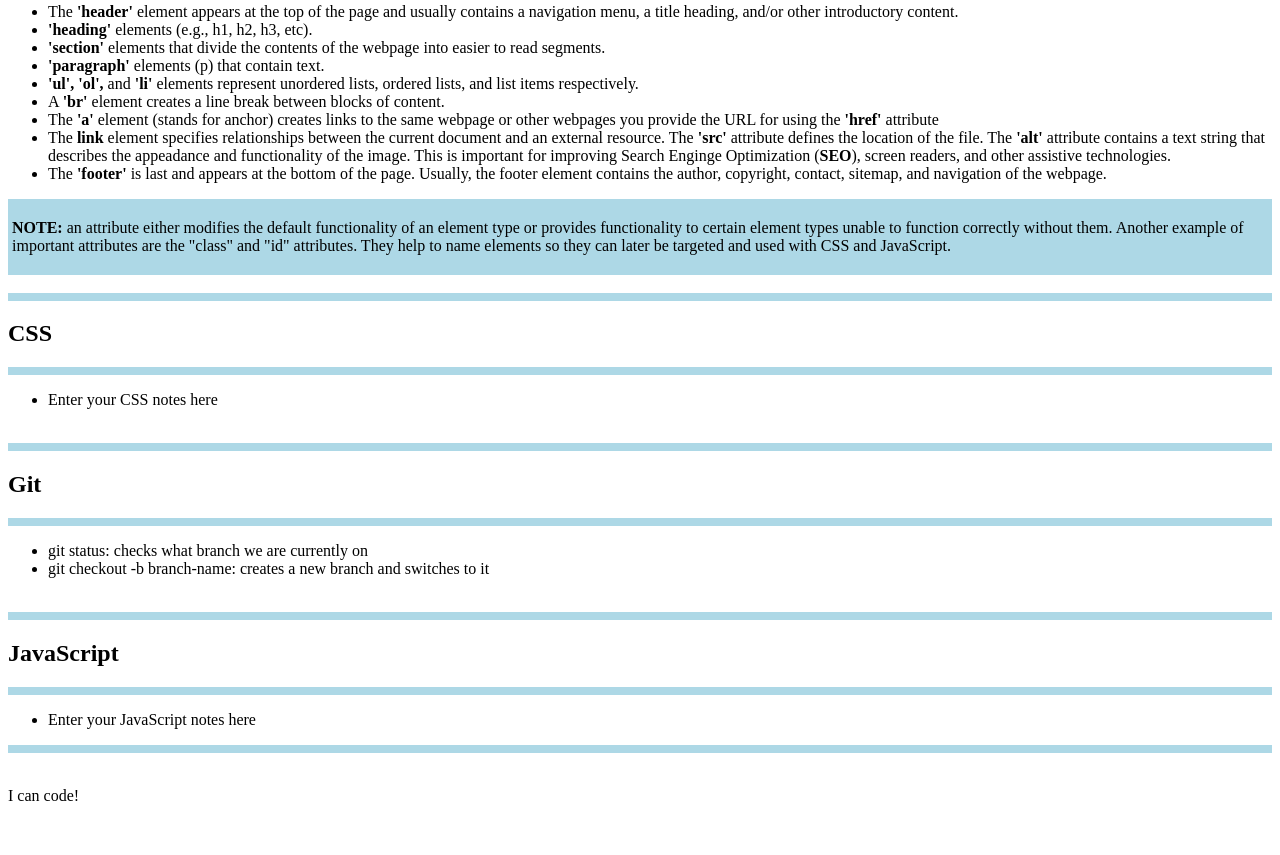
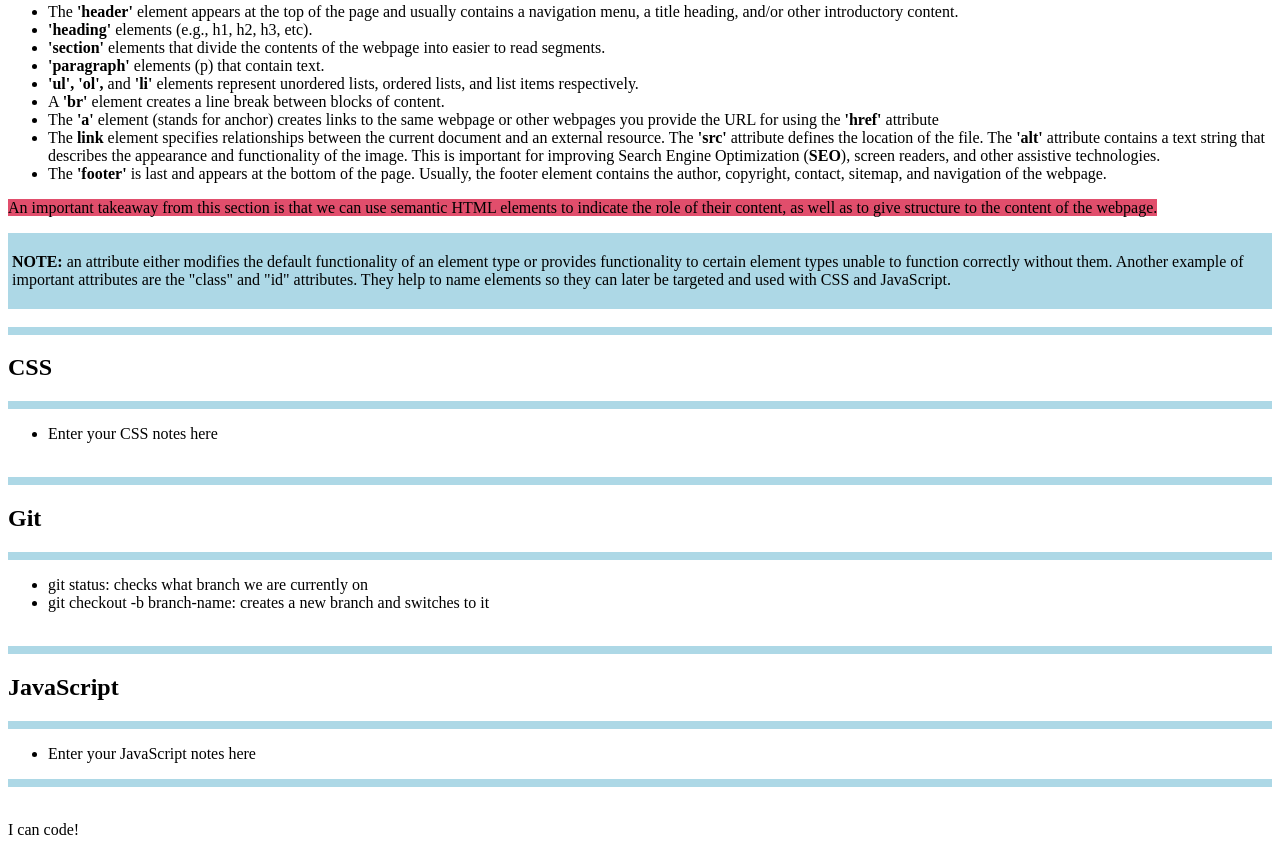
Before and after one commit to Dossman-thomas/prework-study-guide, a plain HTML site: page index.html in a window 1280 px wide. Shown: the part 1637-2492 px from the top of the page. Before the commit the page ends 2458 px from the top, so only its background shows below. Drawn offline with Linux system fonts and the light colour scheme.

Commit message:
added more code to HTML file

```diff
--- a/index.html
+++ b/index.html
@@ -91,10 +91,14 @@
             <li><strong>'ul', 'ol',</strong> and <strong>'li'</strong> elements represent unordered lists, ordered lists, and list items respectively.</li>
             <li>A <strong>'br'</strong> element creates a line break between blocks of content.</li>
             <li>The <strong>'a'</strong> element (stands for anchor) creates links to the same webpage or other webpages you provide the URL for using the <strong>'href'</strong> attribute</li>
-            <li>The <strong>link</strong> element specifies relationships between the current document and an external resource.  The <strong>'src'</strong> attribute defines the location of the file.  The <strong>'alt'</strong> attribute contains a text string that describes the appeadance and functionality of the image.  This is important for improving Search Enginge Optimization (<strong>SEO</strong>), screen readers, and other assistive technologies.</li>
+            <li>The <strong>link</strong> element specifies relationships between the current document and an external resource.  The <strong>'src'</strong> attribute defines the location of the file.  The <strong>'alt'</strong> attribute contains a text string that describes the appearance and functionality of the image.  This is important for improving Search Engine Optimization (<strong>SEO</strong>), screen readers, and other assistive technologies.</li>
             <li>The <strong>'footer'</strong> is last and appears at the bottom of the page.  Usually, the footer element contains the author, copyright, contact, sitemap, and navigation of the webpage.</li>
           </ul>
         </p>
+
+        <p><span style="
+          background-color: rgb(225, 78, 108);
+        ">An important takeaway from this section is that we can use semantic HTML elements to indicate the role of their content, as well as to give structure to the content of the webpage.</span></p>
 
         <div>
           <p><strong>NOTE:</strong> an attribute either modifies the default functionality of an element type or provides functionality to certain element types unable to function correctly without them. Another example of important attributes are the "class" and "id" attributes.  They help to name elements so they can later be targeted and used with CSS and JavaScript.</p>
```
